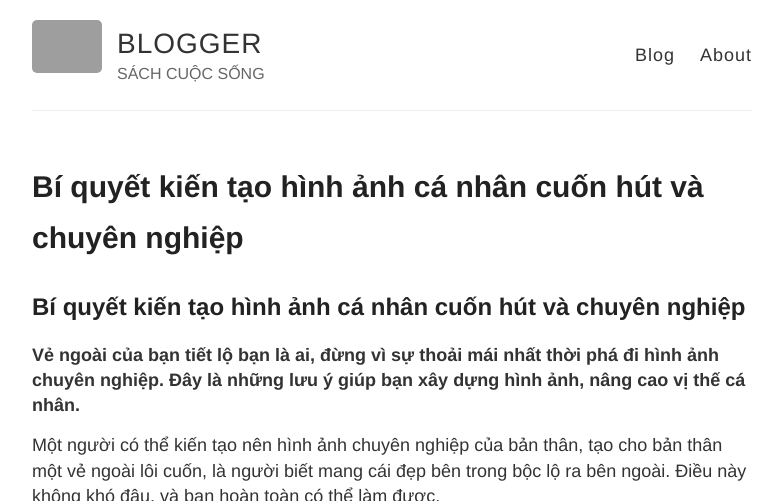
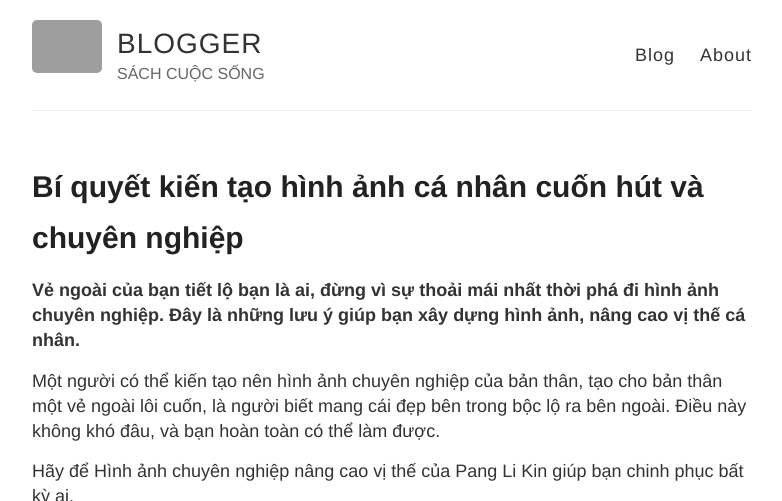
Before and after one commit to cuzinxyz/cuzinxyz.github.io, a Jekyll site: the page built from _posts/2020-07-24-hinh-anh-chuyen-nghiep-nang-cao-vi-the.md, in a window 1280 px wide and 900 px high, cut to the strip 0-501 px from the top of the window. Shown: the whole strip, without its empty margins (248-1030 px from the left). Built offline with Jekyll 4.4.1, drawn with Linux system fonts in a browser that asks for light colours; grey boxes are pictures that could not be loaded.

Commit message:
Update 2020-07-24-hinh-anh-chuyen-nghiep-nang-cao-vi-the.md

```diff
--- a/_posts/2020-07-24-hinh-anh-chuyen-nghiep-nang-cao-vi-the.md
+++ b/_posts/2020-07-24-hinh-anh-chuyen-nghiep-nang-cao-vi-the.md
@@ -1,9 +1,9 @@
 ---
 layout: post
 title: Bí quyết kiến tạo hình ảnh cá nhân cuốn hút và chuyên nghiệp
+published: true
 ---
 
-## Bí quyết kiến tạo hình ảnh cá nhân cuốn hút và chuyên nghiệp
 
 **Vẻ ngoài của bạn tiết lộ bạn là ai, đừng vì sự thoải mái nhất thời phá đi hình ảnh chuyên nghiệp. Đây là những lưu ý giúp bạn xây dựng hình ảnh, nâng cao vị thế cá nhân.**
 
```
